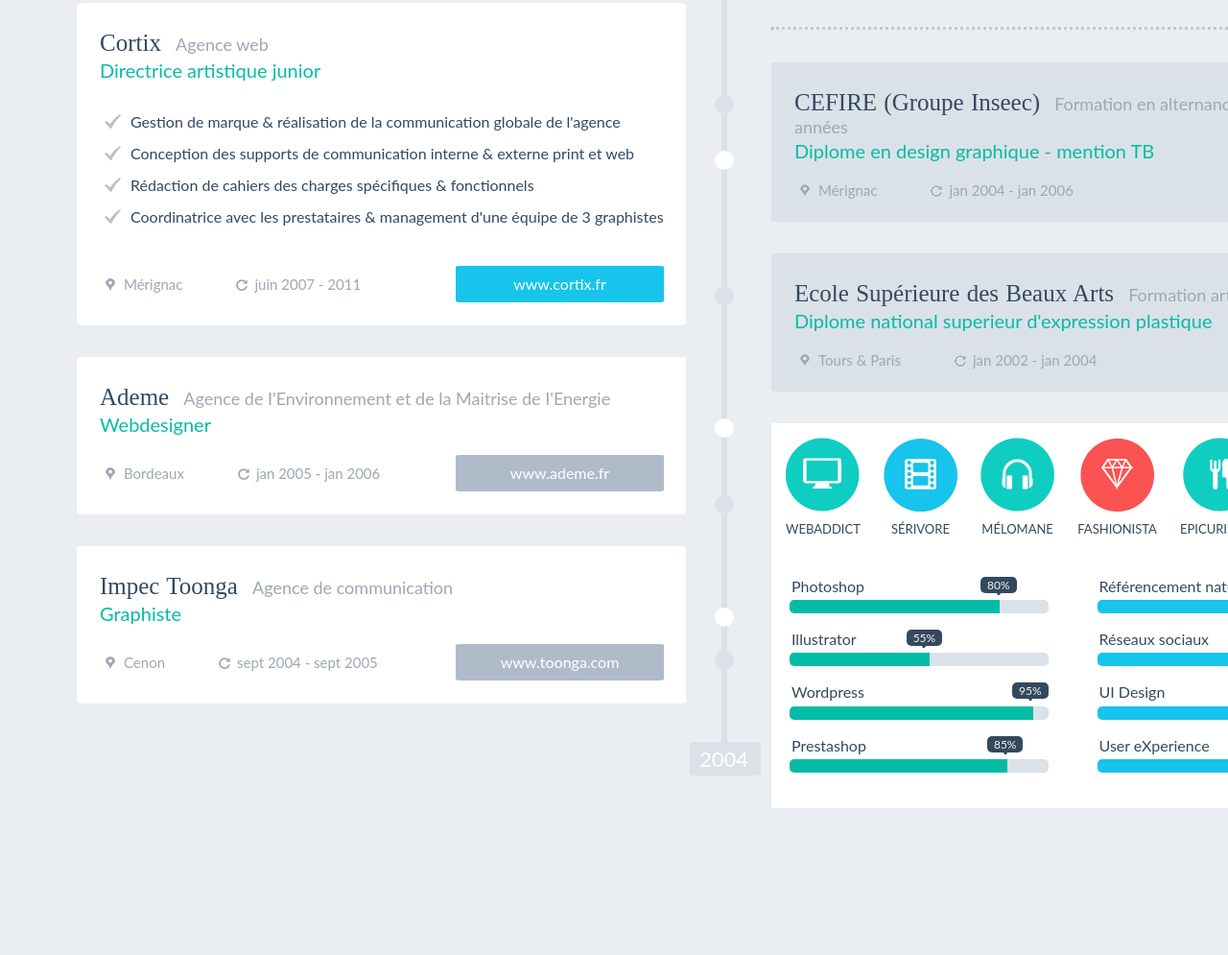
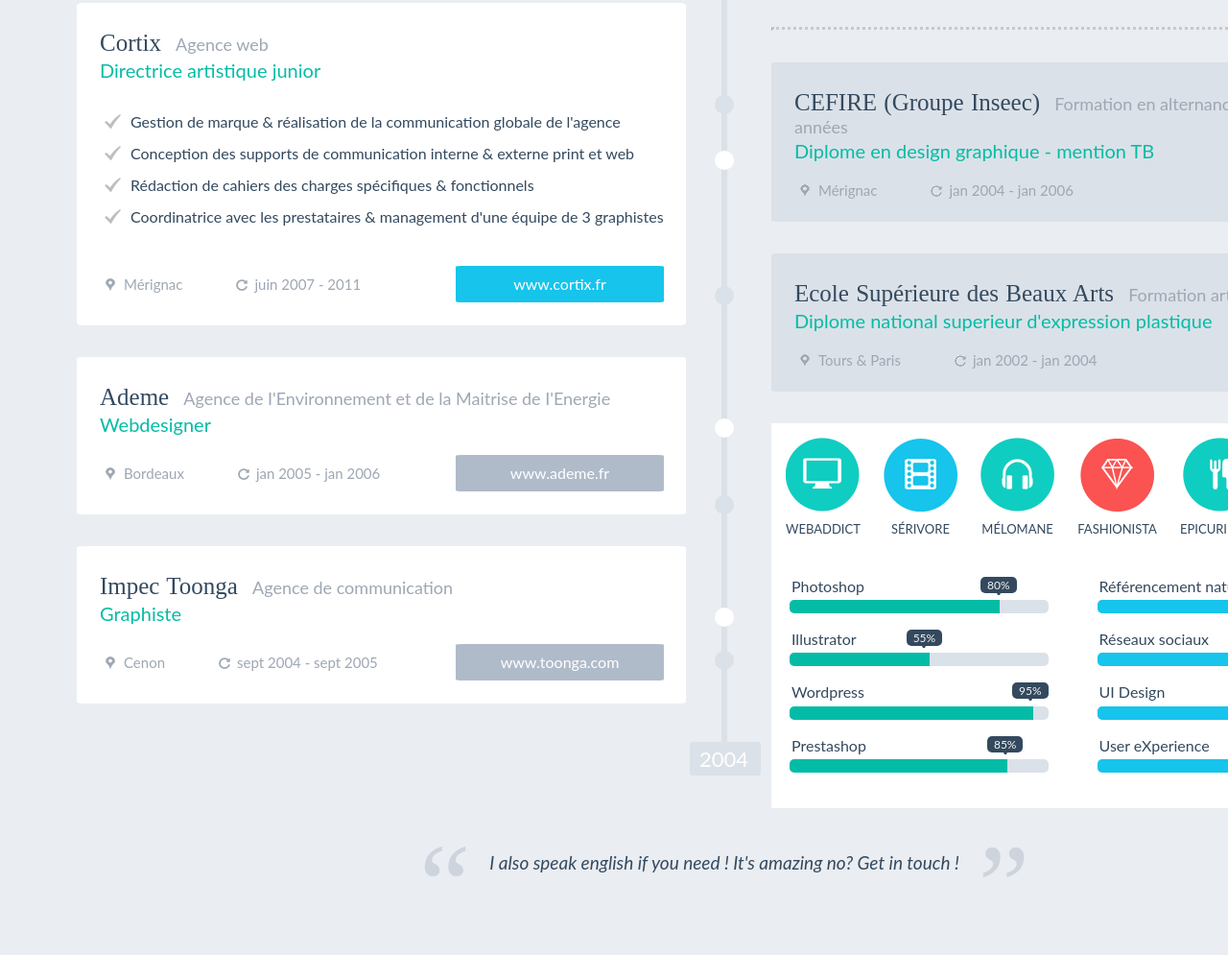
Before and after one commit to RomanMorgunov/Practice, a plain HTML site: page hello/index.html in a window 1280 px wide. Shown: the part 780-1775 px from the top of the page at 96% size. Drawn offline with Linux system fonts and the light colour scheme.

Commit message:
adds footer

```diff
--- a/hello/index.css
+++ b/hello/index.css
@@ -2,7 +2,7 @@ body {
   background-color: #eaedf1;
   color: #33495f;
   width: 1511px;
-  height: 1716px;
+  /* height: 1716px; */
   font-family: Lato, sans-serif;
 }
 
@@ -726,3 +726,27 @@ main .timeline .timeline-circle:nth-of-type(9) {
 main .timeline .timeline-circle:nth-of-type(10) {
   top: 1044px;
 }
+
+/*footer*/
+
+footer {
+  margin-left: 71px;
+  margin-right: 88px;
+  display: flex;
+  justify-content: center;
+  align-items: center;
+  margin-top: 40px;
+  height: 33px;
+}
+
+footer span {
+  color: #ced4dd;
+  font-family: "";
+  font-size: 120px;
+  margin-top: 50px;
+}
+
+footer em {
+  font-size: 19px;
+  margin: 0 20px;
+}
--- a/hello/index.html
+++ b/hello/index.html
@@ -352,6 +352,10 @@
         </div>
       </main>
     </div>
-    <footer></footer>
+    <footer>
+      <span>&#8220;</span>
+      <em>I also speak english if you need ! It's amazing no? Get in touch !</em>
+      <span>&#8221;</span>
+    </footer>
   </body>
 </html>
```
